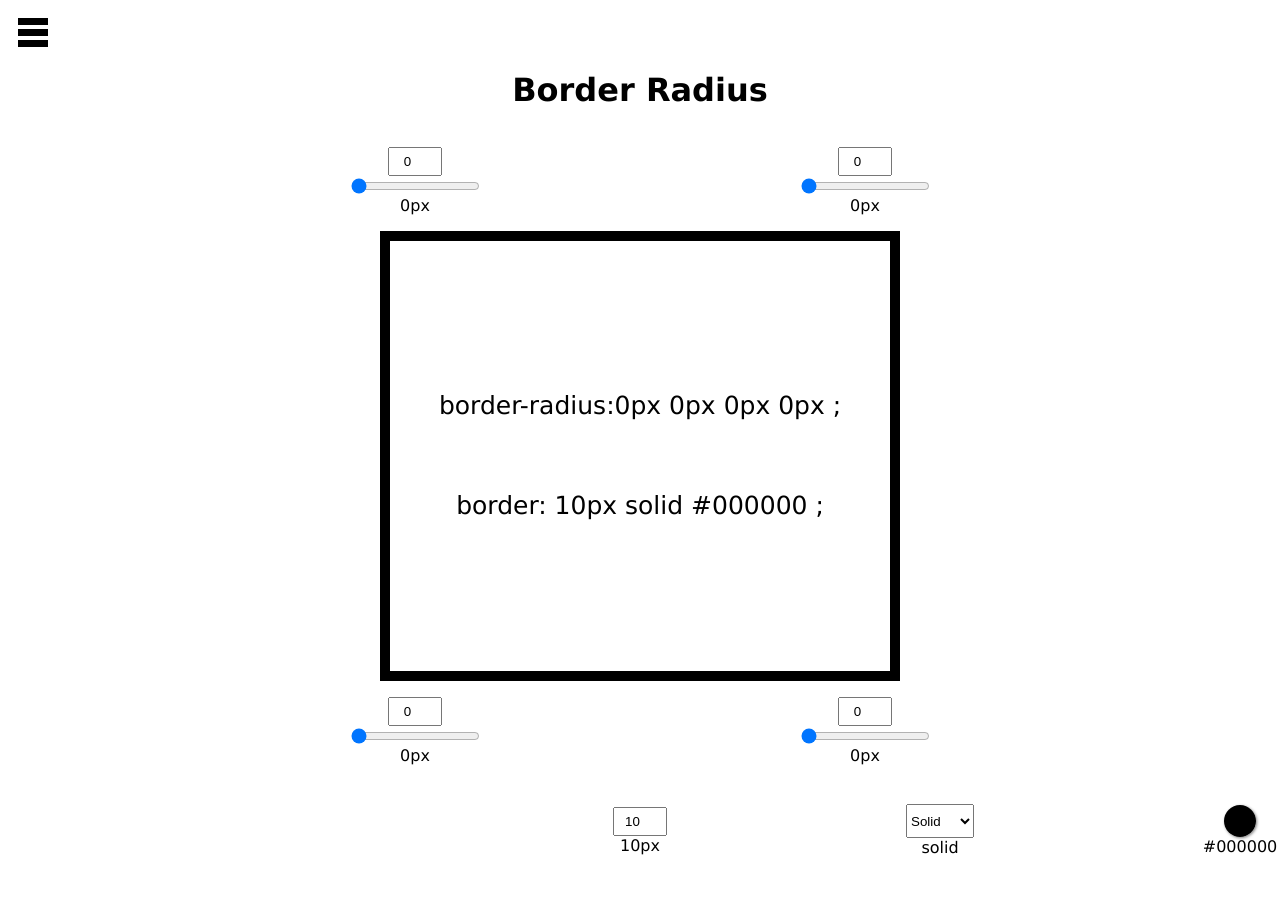
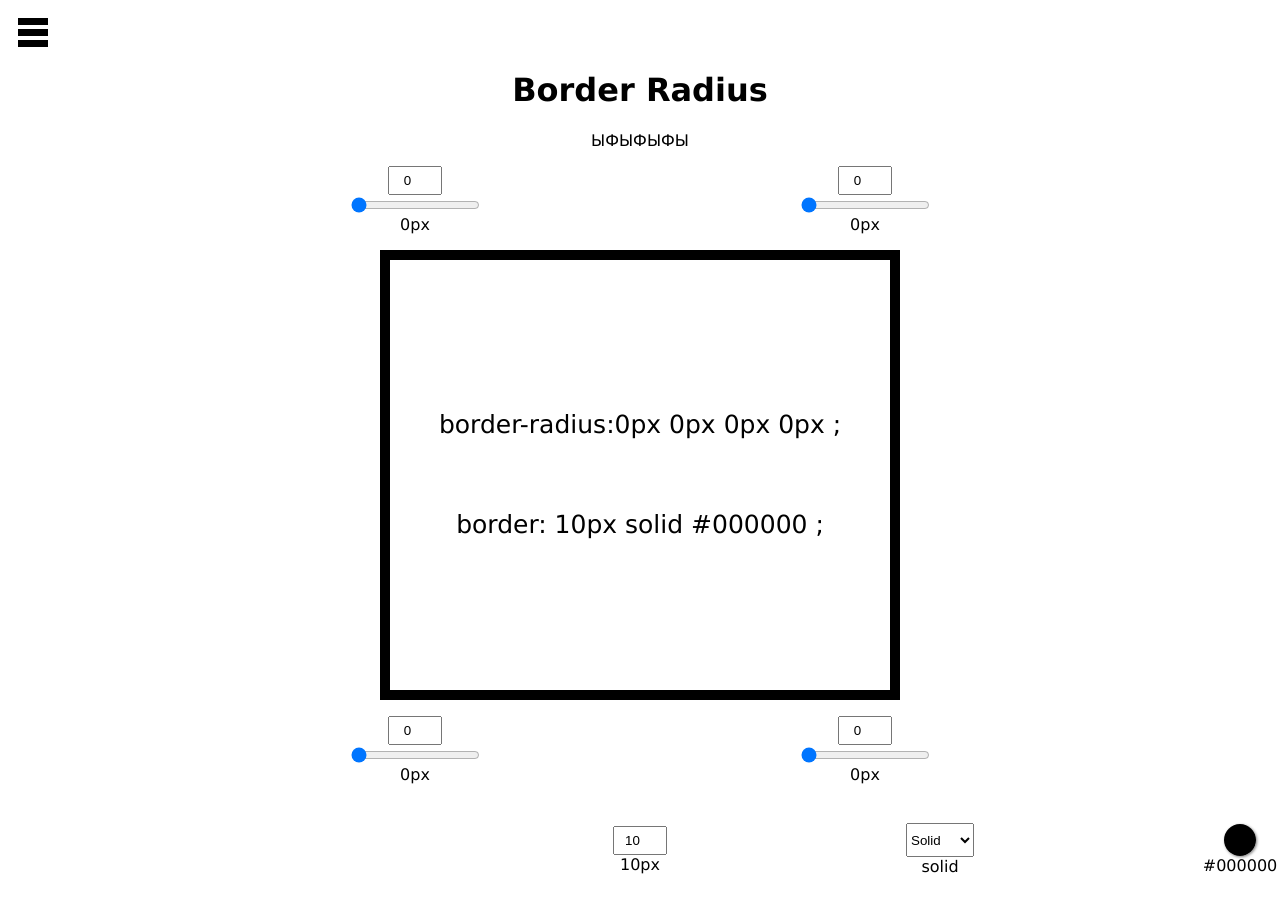
Before and after one commit to GrayOrchid/reactcssgenerator, a React (Create React App) app in the folder react-css-generator/: page /borderRadius in a window 1280 px wide. Shown: the top 900 px of the page. Built offline with nearby package versions, Linux system fonts and the light colour scheme.

Commit message:
Update BorderRadius.jsx

```diff
--- a/react-css-generator/src/pages/BorderRadius.jsx
+++ b/react-css-generator/src/pages/BorderRadius.jsx
@@ -17,6 +17,7 @@ const Borderradius = () => {
    <BurgerMenu/>
    <div className="page-container __margin">
       <h1>Border Radius</h1>
+      ЫФЫФЫФЫ
       <div className="border-items">
          <div className="border-radius">
             <div className="input">
```
